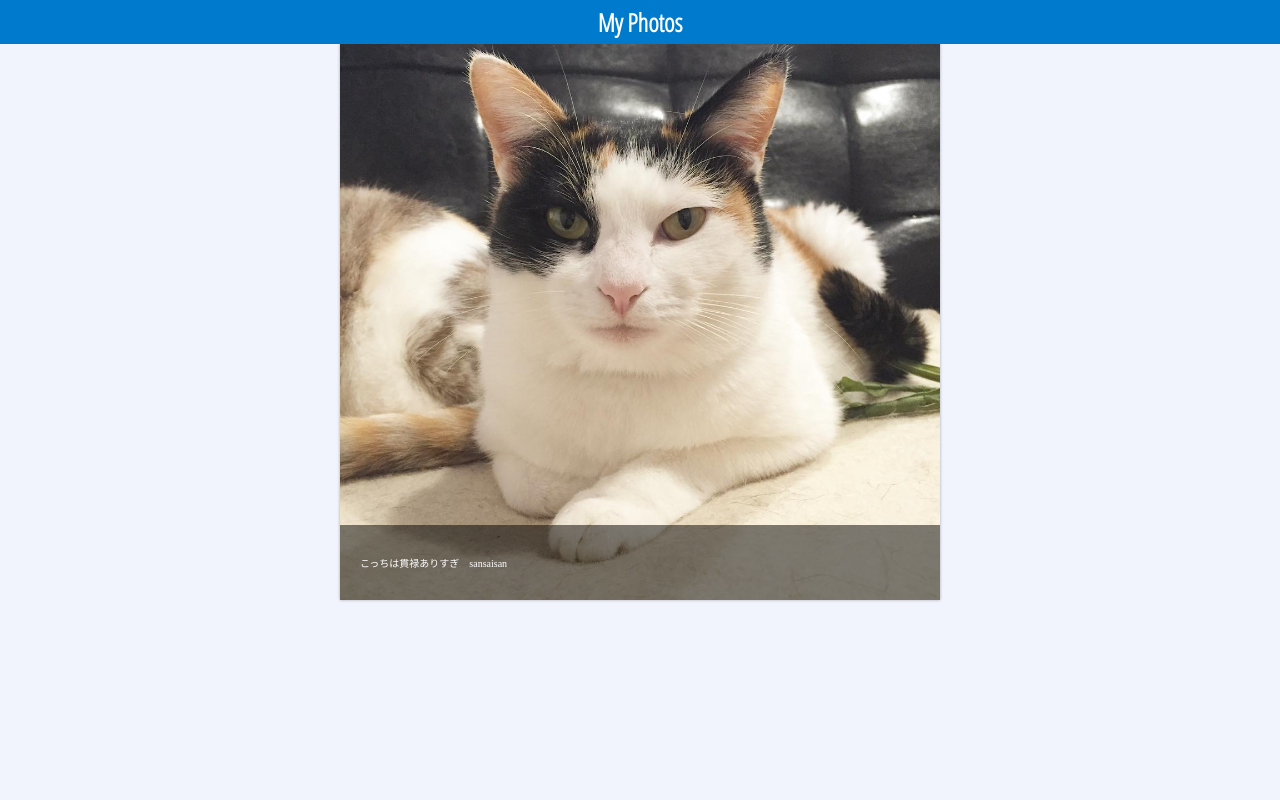
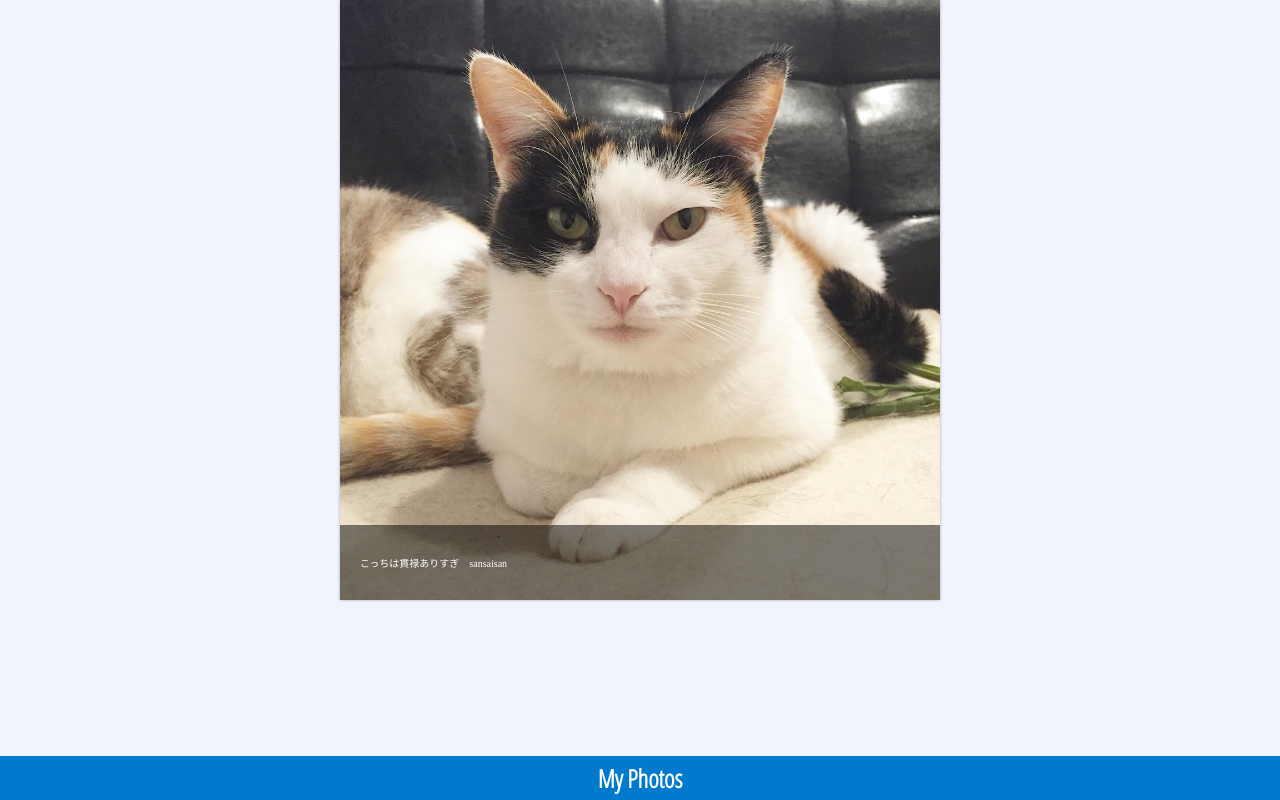
Before and after one commit to higuma1007/Chapter7, a plain HTML site: page index.html in a window 1280 px wide. Drawn offline with Linux system fonts and the light colour scheme.

Commit message:
タイトルを下固定にしてみた

```diff
--- a/css/style.css
+++ b/css/style.css
@@ -20,7 +20,8 @@ header {
     background-color: #007acc; /* 背景色を濃い青に */
     color: #fff; /* 文字色を白に */
     position: fixed; /* ヘッダーを画面内固定に */
-    top: 0; /* 位置を一番上に */
+    /* top: 0; */ /* 位置を一番上に */
+    bottom: 0;
     width: 100%; /* 幅を画面幅一杯に */
     z-index: 100; /* 重なったときの優先度を上に */
 }
```
